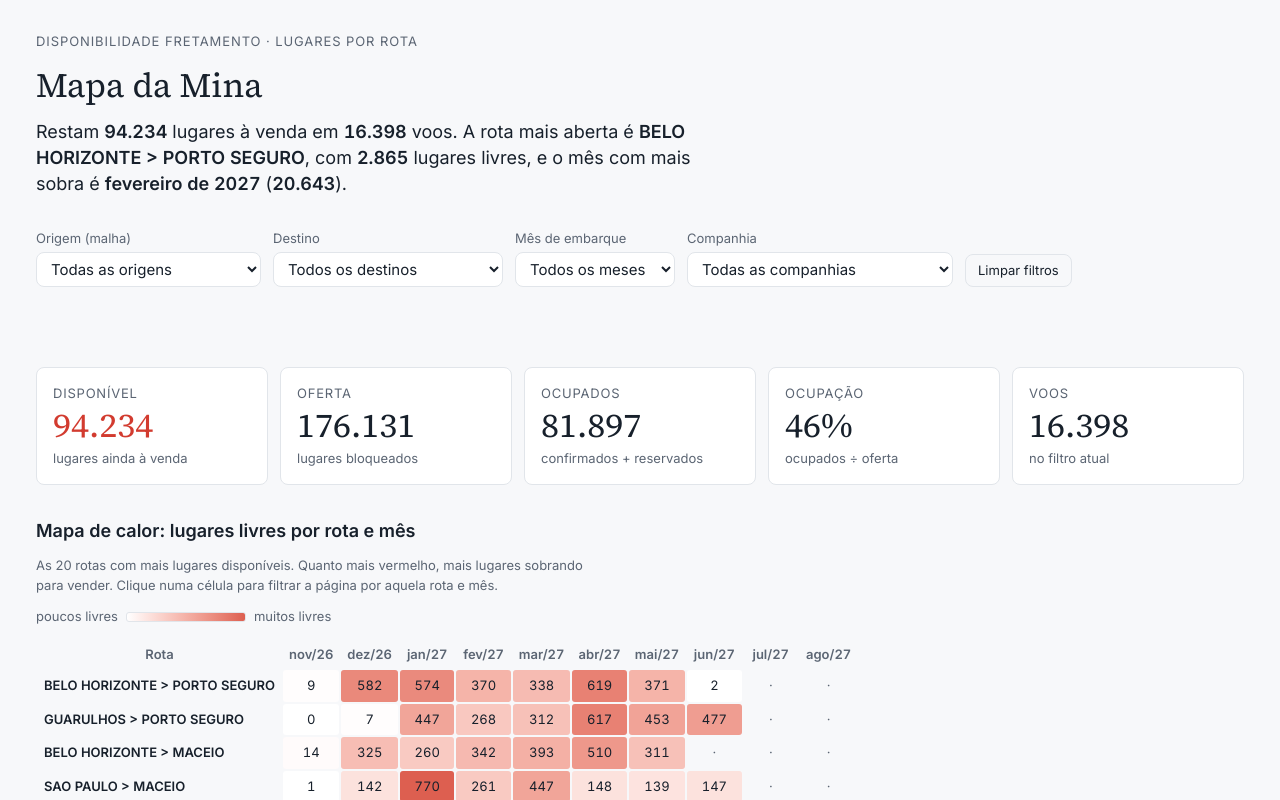
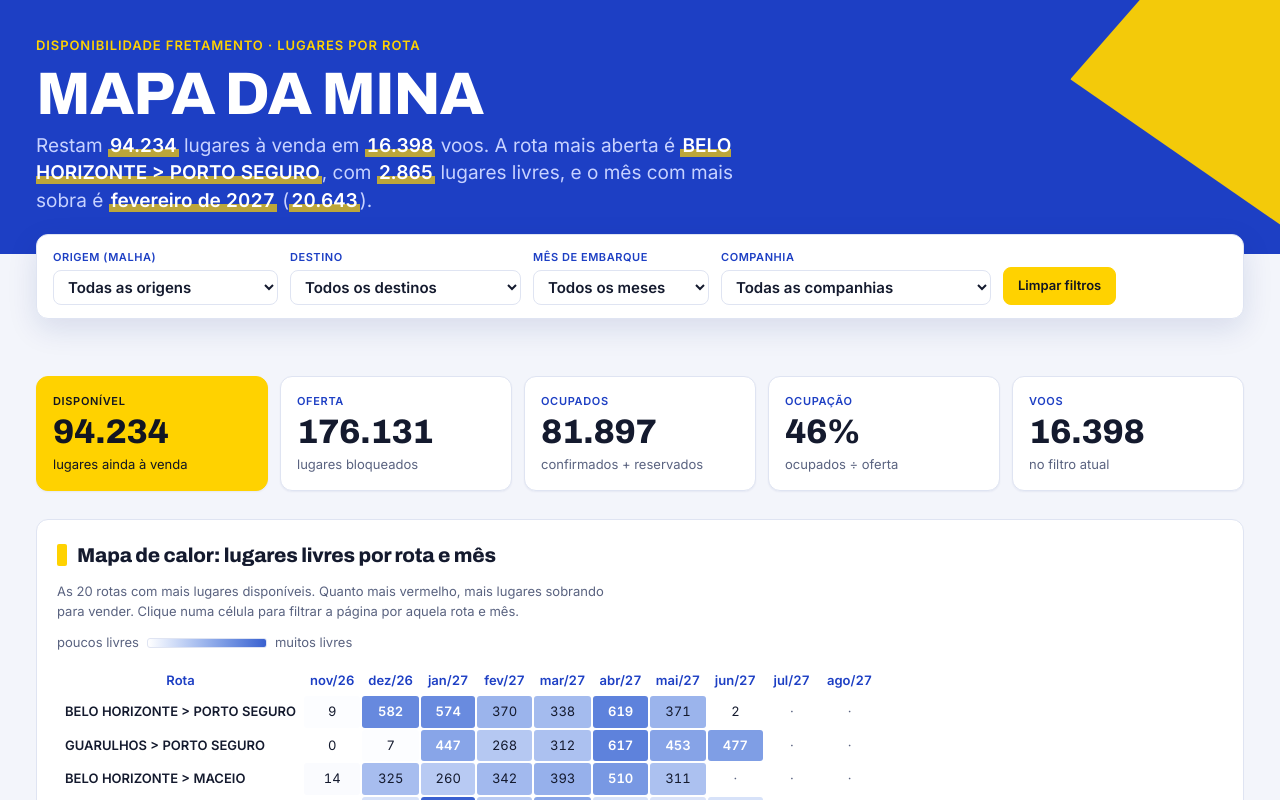
Before and after one commit to vjavictor-boop/mapa-da-mina, a plain HTML site: page index.html in a window 1280 px wide. Shown: the top 800 px of the page. Drawn offline with nearby package versions, Linux system fonts and the light colour scheme.

Commit message:
Novo layout em amarelo e azul royal

```diff
--- a/index.html
+++ b/index.html
@@ -7,28 +7,31 @@
 <meta name="description" content="Lugares disponíveis em fretamentos e bloqueios aéreos por rota e mês.">
 <link rel="preconnect" href="https://fonts.googleapis.com">
 <link rel="preconnect" href="https://fonts.gstatic.com" crossorigin>
-<link rel="stylesheet" href="https://fonts.googleapis.com/css2?family=Inter:wght@400;500;600&family=Source+Serif+4:opsz,wght@8..60,400&display=swap">
+<link rel="stylesheet" href="https://fonts.googleapis.com/css2?family=Archivo:wght@600;800&family=Inter:wght@400;500;600&display=swap">
 <style>
+/* Layout: faixa azul royal no topo, barra de filtros fixa, cartões brancos; amarelo marca o que é vendável. */
 :root {
-  --color-bg: #f7f8fa; --color-panel: #ffffff; --color-fg: #17202b; --color-fg-muted: #5b6573;
-  --color-border-line: #e1e5ea; --color-ok: #1f8a4c; --color-warn: #d08a00; --color-bad: #d23b2f;
-  --accent: #1e5fd8;
+  --blue: #1d3fc4; --blue-deep: #142c8f; --blue-soft: #e8edff; --yellow: #ffd200; --yellow-soft: #fff6c2; --ink: #111522;
+  --color-bg: #f3f5fb; --color-panel: #ffffff; --color-fg: #141a2e; --color-fg-muted: #5a6380;
+  --color-border-line: #dfe4f2; --color-ok: #1f8a4c; --color-warn: #c98a00; --color-bad: #d23b2f;
+  --accent: var(--blue); --heat: var(--blue); --hero-fg: #ffffff; --hero-muted: #c7d2ff;
   --font-anthropic-sans: "Inter", system-ui, -apple-system, "Segoe UI", Roboto, sans-serif;
-  --font-anthropic-serif: "Source Serif 4", Georgia, "Times New Roman", serif;
+  --font-anthropic-serif: "Archivo", "Inter", system-ui, sans-serif;
   --cds-font-size-caption: 13px; --cds-font-size-body: 15px; --cds-font-size-heading: 18px; --cds-font-size-title: 34px;
   --cds-font-weight-medium: 600;
   --cds-gap-xs: 4px; --cds-gap-sm: 8px; --cds-gap-md: 12px; --cds-gap-lg: 20px; --cds-gap-xl: 32px;
   --cds-pad-lg: 16px; --cds-radius: 8px;
-  --cds-chart-muted: #c9d0d9; --cds-chart-axis: #b7bfc9; --cds-text-secondary: #5b6573;
-  --cds-surface-popover: #ffffff; --cds-border: #d5dae1; --cds-shadow-popover: 0 6px 20px rgba(20, 30, 45, .14);
+  --cds-chart-muted: #c9d3f2; --cds-chart-axis: #b3bedf; --cds-text-secondary: #5a6380;
+  --cds-surface-popover: #ffffff; --cds-border: #d3daf0; --cds-shadow-popover: 0 8px 24px rgba(20, 40, 120, .16);
 }
 @media (prefers-color-scheme: dark) {
   :root {
-    --color-bg: #11151b; --color-panel: #1a2029; --color-fg: #e8ecf1; --color-fg-muted: #9aa5b3;
-    --color-border-line: #2b333e; --color-ok: #3fb672; --color-warn: #e0a42a; --color-bad: #ef5a4c;
-    --accent: #6c9cff;
-    --cds-chart-muted: #3a4452; --cds-chart-axis: #4a5462; --cds-text-secondary: #9aa5b3;
-    --cds-surface-popover: #1f2631; --cds-border: #333c48; --cds-shadow-popover: 0 6px 20px rgba(0, 0, 0, .45);
+    --blue: #6f8cff; --blue-deep: #13205c; --blue-soft: #1b2550; --yellow: #ffd84d; --yellow-soft: #3a3412;
+    --color-bg: #0b1026; --color-panel: #131a38; --color-fg: #e9edff; --color-fg-muted: #9ba6cc;
+    --color-border-line: #263063; --color-ok: #3fb672; --color-warn: #e0a42a; --color-bad: #ef5a4c;
+    --accent: var(--blue); --heat: #5b7cff; --hero-fg: #ffffff; --hero-muted: #aab8f0;
+    --cds-chart-muted: #2e3866; --cds-chart-axis: #3a4577; --cds-text-secondary: #9ba6cc;
+    --cds-surface-popover: #1a2247; --cds-border: #323d72; --cds-shadow-popover: 0 6px 20px rgba(0, 0, 0, .45);
     color-scheme: dark;
   }
 }
@@ -446,7 +449,7 @@ dash.draw('heat', (el) => {
       if (!r) { td.className = 'mm-empty'; td.textContent = '·'; continue; }
       td.textContent = mmF(r.disponivel);
       const pct = Math.round(Math.max(0, r.disponivel) / max * 85);
-      td.style.background = `color-mix(in oklab, var(--color-bad) ${pct}%, var(--color-panel))`;
+      td.style.background = `color-mix(in oklab, var(--heat) ${pct}%, var(--color-panel))`; if (pct > 45) td.classList.add('mm-hot');
       td.dataset.source = 'matriz';
       td.dataset.field = 'disponivel';
       td.dataset.where = 'rota=' + mmEnc(r.rota) + '&mes=' + mmEnc(r.mes);
@@ -554,6 +557,63 @@ dash.draw('t-voos', (tb) => {
 });
 </script>
 
+<style>
+/* Tema amarelo + azul royal (sobrepõe o estilo base do painel) */
+body { overflow-x: clip; }
+.page { padding-block: 0 56px; }
+.mm { gap: 28px; }
+.mm-head { margin-inline: calc(50% - 50vw); padding-inline: calc(50vw - 50% + 0px); padding-block: 36px 40px; background: var(--blue); color: var(--hero-fg); position: relative; overflow: hidden; }
+.mm-head::after { content: ""; position: absolute; right: -60px; top: -60px; width: 260px; height: 260px; background: var(--yellow); transform: rotate(18deg); opacity: .95; clip-path: polygon(30% 0, 100% 0, 100% 100%, 0 70%); pointer-events: none; }
+.mm-head > * { position: relative; z-index: 1; max-width: 1240px; }
+.mm-kicker { color: var(--yellow); font-weight: 600; }
+.mm-title { font-family: var(--font-anthropic-serif); font-weight: 800; font-size: clamp(36px, 6vw, 60px); letter-spacing: -.02em; line-height: 1; text-transform: uppercase; }
+.mm-take { color: var(--hero-muted); font-size: clamp(16px, 2vw, 19px); max-width: 60ch; }
+.mm-take b { color: var(--hero-fg); background: color-mix(in oklab, var(--yellow) 0%, transparent); box-shadow: inset 0 -0.42em 0 color-mix(in oklab, var(--yellow) 70%, transparent); padding-inline: 2px; }
+.mm-filters { position: sticky; top: 0; z-index: 20; margin-top: -48px; background: var(--color-panel); border: 1px solid var(--color-border-line); border-radius: 12px; padding: 14px 16px; box-shadow: 0 10px 30px rgba(20, 40, 120, .12); }
+.mm-filters label { color: var(--blue); font-weight: 600; text-transform: uppercase; letter-spacing: .05em; font-size: 11px; }
+.mm-filters .dash-select { border-color: var(--color-border-line); min-width: 11rem; }
+.mm-filters .dash-select:focus-visible { outline: 2px solid var(--blue); outline-offset: 1px; }
+.mm-reset { background-color: var(--yellow); color: var(--ink); border-color: var(--yellow); font-weight: 600; padding: 8px 14px; }
+.mm-reset:hover { background-color: color-mix(in oklab, var(--yellow) 85%, #000); }
+.mm-active { color: var(--blue); font-weight: 600; margin-top: -16px; }
+.mm-kpis { grid-template-columns: repeat(auto-fit, minmax(min(170px, 100%), 1fr)); }
+.mm-card { border-radius: 12px; box-shadow: 0 1px 2px rgba(20, 40, 120, .06); }
+.mm-kpi-l { color: var(--blue); font-weight: 600; font-size: 11px; }
+.mm-kpi-v { font-family: var(--font-anthropic-serif); font-weight: 800; font-size: clamp(26px, 3vw, 34px); letter-spacing: -.01em; }
+.mm-kpi-hot { background: var(--yellow); border-color: var(--yellow); }
+.mm-kpi-hot .mm-kpi-v, .mm-kpi-hot .mm-kpi-l, .mm-kpi-hot .mm-kpi-n { color: var(--ink); }
+.mm-sec, .mm-grid2 > .mm-sec { background: var(--color-panel); border: 1px solid var(--color-border-line); border-radius: 12px; padding: 20px; }
+.mm-grid2 { gap: 28px; }
+.mm-sec h2 { font-family: var(--font-anthropic-serif); font-weight: 800; font-size: 20px; letter-spacing: -.01em; display: flex; align-items: center; gap: 10px; }
+.mm-sec h2::before { content: ""; width: 10px; height: 22px; background: var(--yellow); border-radius: 2px; flex: none; }
+.mm-legend i { background: linear-gradient(90deg, var(--color-panel), color-mix(in oklab, var(--heat) 85%, var(--color-panel))); }
+.mm-heat td.mm-hot { color: #ffffff; font-weight: 600; }
+.mm-heat td:hover { outline: 2px solid var(--yellow); outline-offset: -2px; }
+.mm-heat thead th { color: var(--blue); }
+.mm-heat tbody th { background: var(--color-panel); }
+.mm-bar:hover { background: var(--blue-soft); }
+.mm-bar-track { background: var(--blue-soft); border-radius: 2px; }
+.mm-table th { color: var(--blue); text-transform: uppercase; letter-spacing: .04em; font-size: 11px; border-bottom: 2px solid var(--blue); }
+.mm-table tbody tr:hover { background: var(--yellow-soft); }
+.mm-table tbody tr:nth-child(-n+3) td:first-child { font-weight: 600; }
+.mm-pill.hi { background: var(--yellow); color: var(--ink); }
+.mm-pill.md { background: color-mix(in oklab, var(--blue) 18%, transparent); }
+.mm-pill.lo { background: var(--blue); color: #ffffff; }
+.mm-foot { background: var(--color-panel); border: 1px solid var(--color-border-line); border-radius: 12px; padding: 16px 20px; }
+.mm-foot summary { color: var(--blue); font-weight: 600; }
+.mm-tip strong { color: var(--blue); }
+@media (max-width: 600px) {
+  .mm-head::after { width: 140px; height: 140px; right: -50px; top: -50px; }
+  .mm-filters { position: static; }
+  .mm-filters label, .mm-filters .dash-select { width: 100%; }
+  .mm-sec, .mm-grid2 > .mm-sec { padding: 16px 12px; }
+}
+@media (prefers-reduced-motion: no-preference) {
+  .mm-card, .mm-sec { transition: box-shadow .2s ease; }
+  .mm-card:hover { box-shadow: 0 8px 22px rgba(20, 40, 120, .12); }
+}
+</style>
+
 <script>
 dash._render();
 d3.csv('voos.csv').then((rows) => dash._load(rows)).catch((e) => { console.error(e); dash._load([], 'error'); });
```
